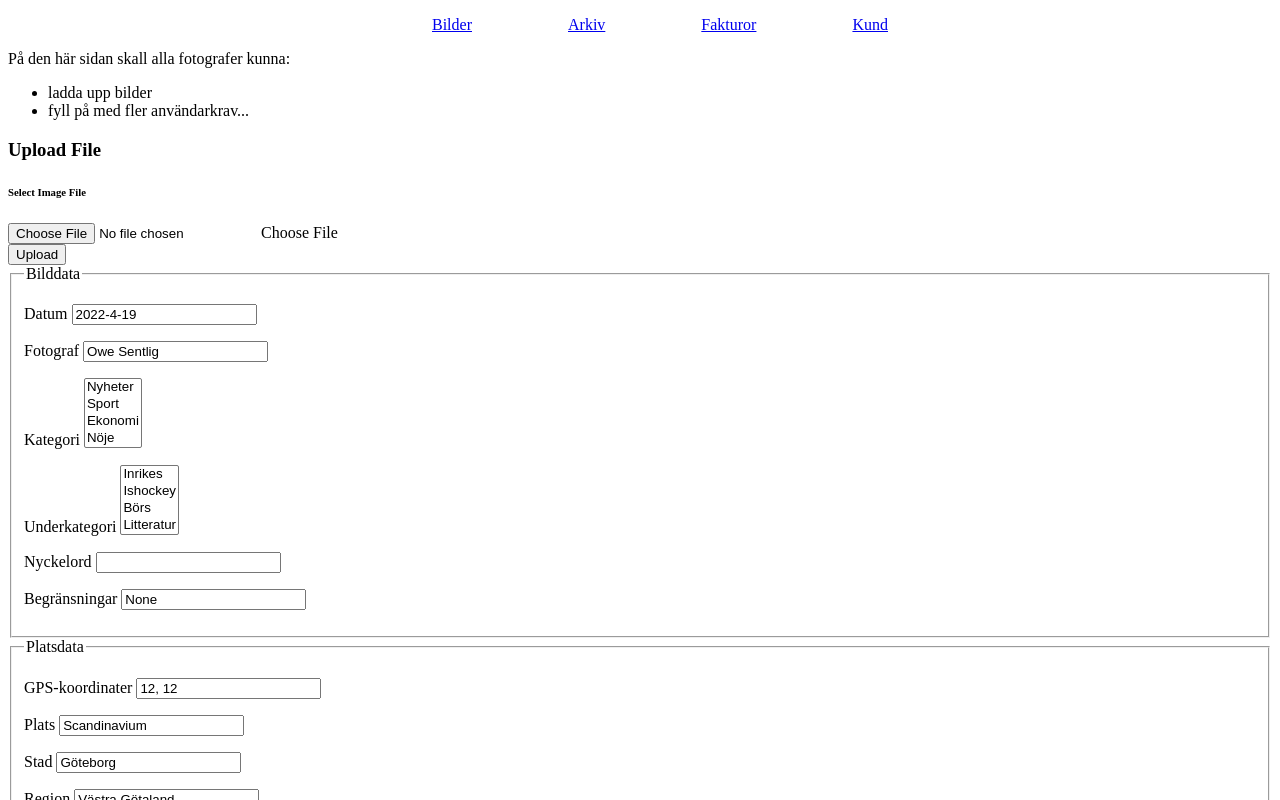
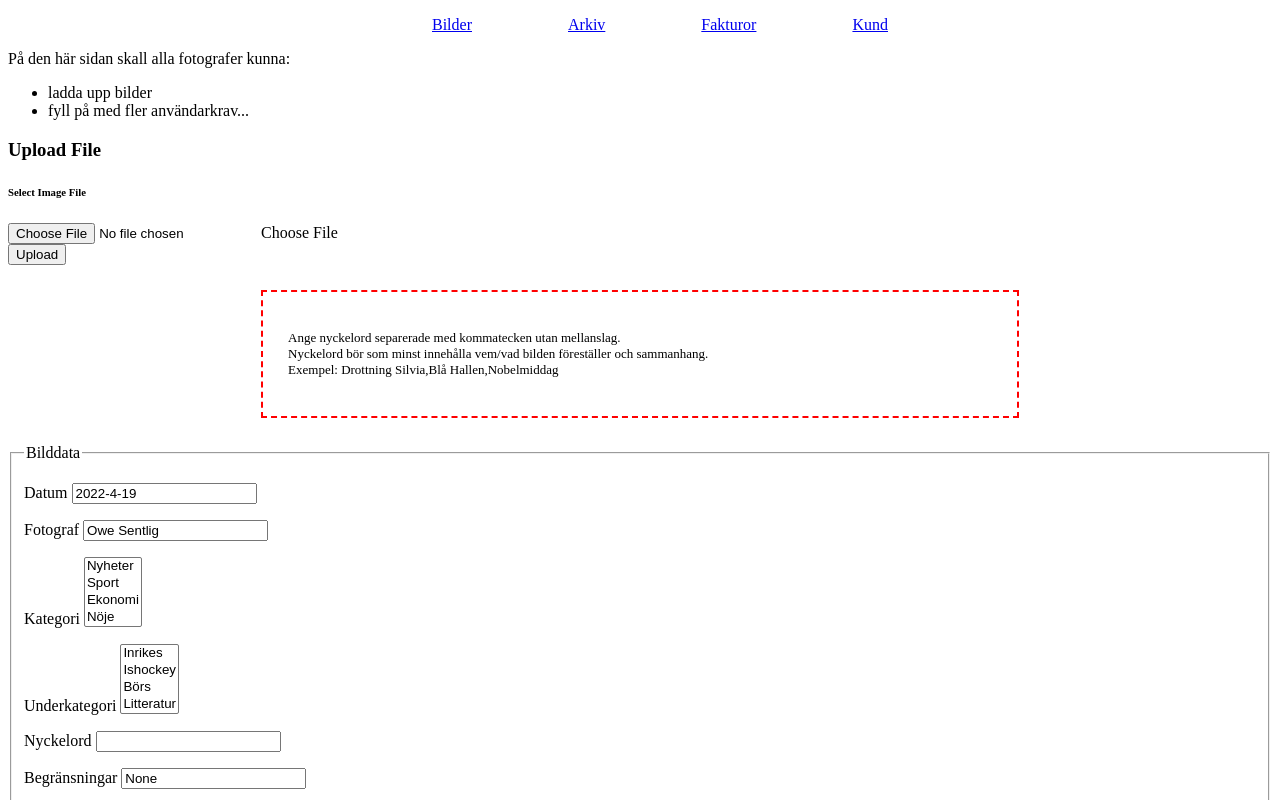
Before and after one commit to alexanderwirdemo/Bothniabladet-Frontend, an Angular app in the folder bothniabladet-frontend/: page /imageview in a window 1280 px wide. Shown: the top 800 px of the page. Built offline with nearby package versions, Linux system fonts and the light colour scheme.

Commit message:
Added guidelines

```diff
--- a/bothniabladet-frontend/src/app/components/imageview/imageview.component.css
+++ b/bothniabladet-frontend/src/app/components/imageview/imageview.component.css
@@ -0,0 +1,9 @@
+#guidelines {
+    margin-top: 2%;
+    margin-bottom: 2%;
+    margin-left: 20%;
+    margin-right: 20%;
+    padding: 2%;
+    border: 0.2em dashed red;
+    font-size: small;
+}
--- a/bothniabladet-frontend/src/app/components/imageview/imageview.component.html
+++ b/bothniabladet-frontend/src/app/components/imageview/imageview.component.html
@@ -32,6 +32,14 @@
 
         </div>
       </form>
+
+      <div id="guidelines">
+        <p>
+        Ange nyckelord separerade med kommatecken utan mellanslag.<br>
+        Nyckelord bör som minst innehålla vem/vad bilden föreställer och sammanhang. <br>
+        Exempel: Drottning Silvia,Blå Hallen,Nobelmiddag
+      </p>
+      </div>
 
       <fieldset>
         <legend>Bilddata</legend>
```
